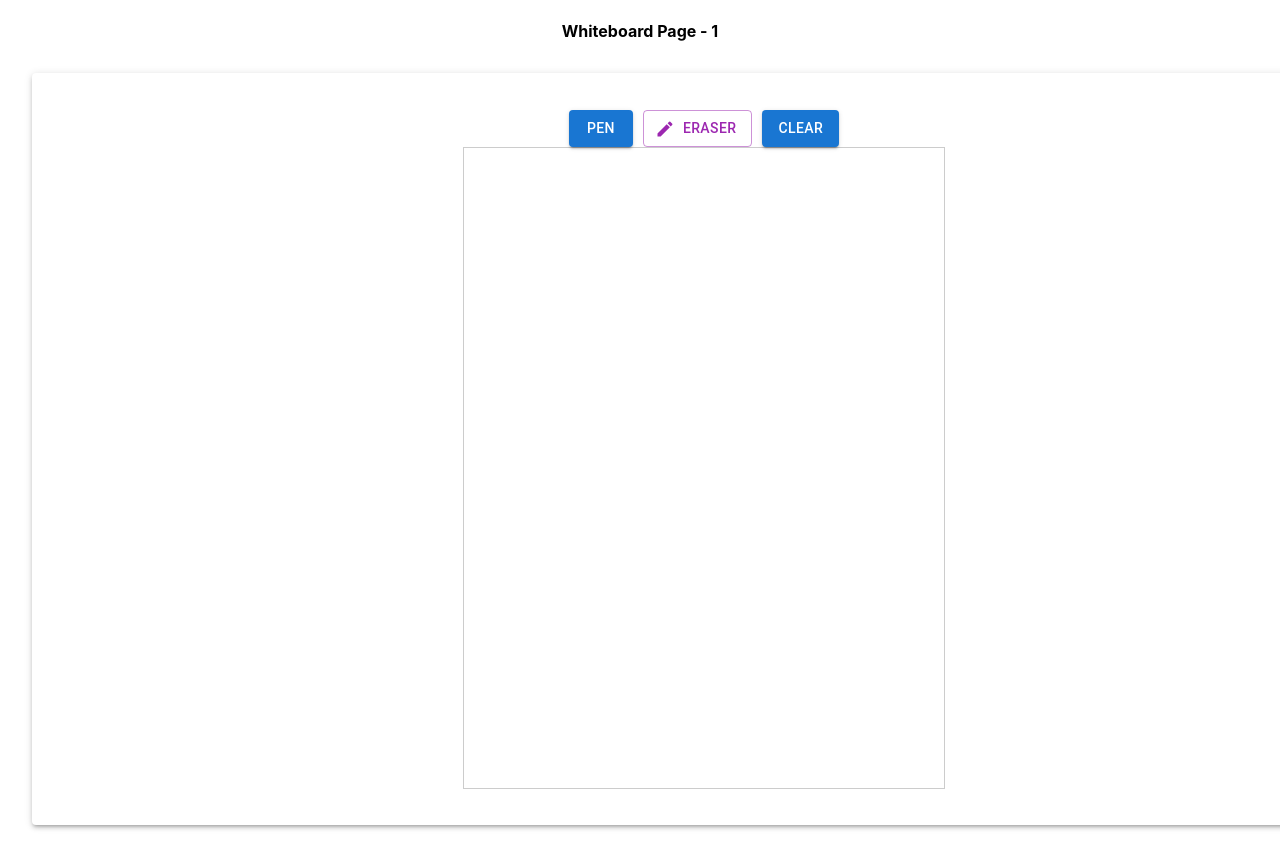
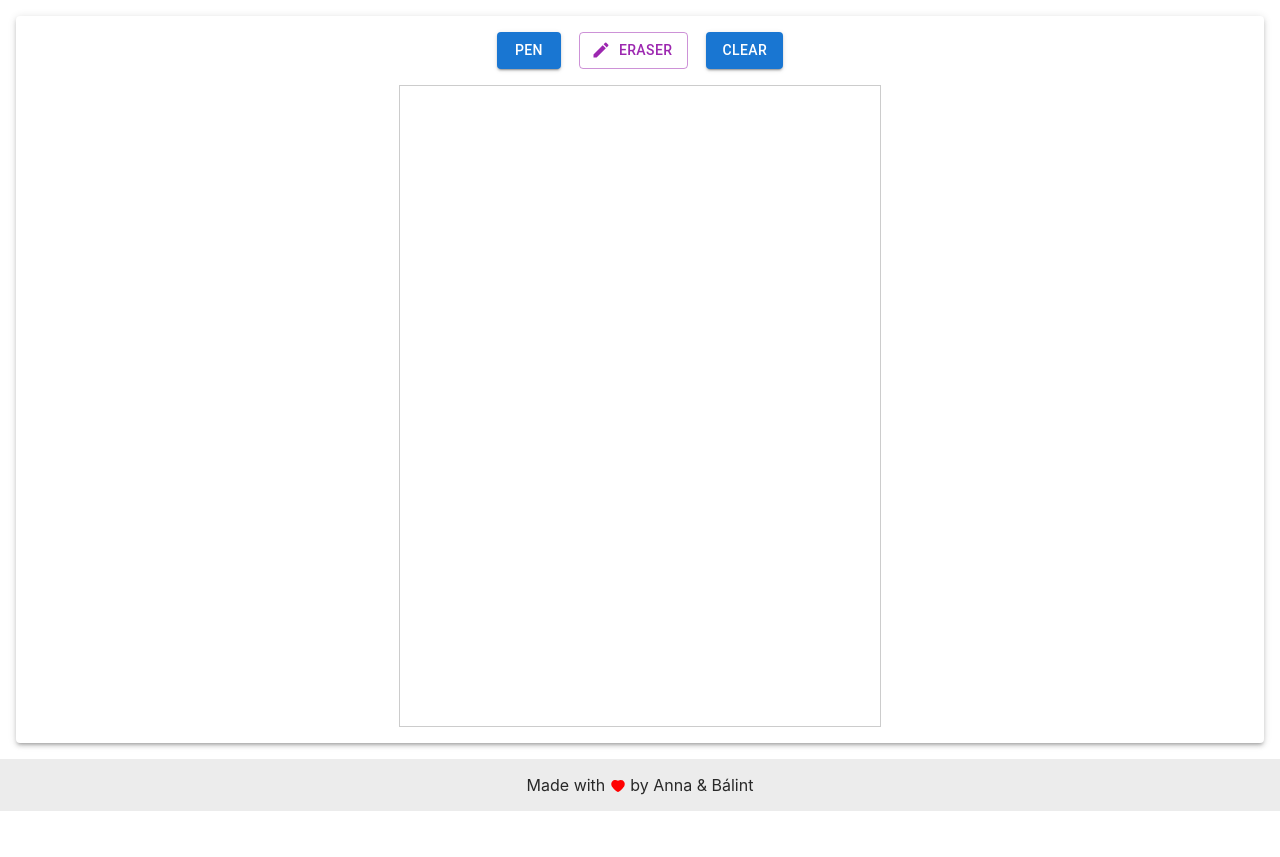
Before and after one commit to dh-anna/Fe-WhiteBoard, a React (Create React App) app in the folder fe-whiteboard/: page /whiteboard/1 in a window 1280 px wide. After the commit the page ends 811 px from the top, so only its background shows below. Built offline with nearby package versions, Linux system fonts and the light colour scheme.

Commit message:
Footer, global spacing

```diff
--- a/fe-whiteboard/package.json
+++ b/fe-whiteboard/package.json
@@ -18,6 +18,7 @@
     "prettier": "^3.1.0",
     "react": "^18.2.0",
     "react-dom": "^18.2.0",
+    "react-icons": "^4.12.0",
     "react-konva": "^18.2.10",
     "react-router-dom": "^6.19.0",
     "react-scripts": "5.0.1",
--- a/fe-whiteboard/src/App.tsx
+++ b/fe-whiteboard/src/App.tsx
@@ -5,23 +5,28 @@ import { HomePage } from "./pages/home";
 import { NotFoundPage } from "./pages/notFound";
 import { Box } from "@mui/material";
 import { WhiteboardPage } from "./pages/WhiteboardPage";
+import { Footer } from "./components/Footer";
 
 function App() {
   return (
-    <div className="App">
-      <Box>
+    <Box
+      sx={{
+        height: "100vh",
+        width: "100vw",
+        display: "flex",
+        flexDirection: "column",
+        justifyContent: "stretch",
+      }}
+    >
       <BrowserRouter>
         <Routes>
           <Route path="/" element={<HomePage />} />
-            <Route
-              path="whiteboard/:whiteboardId"
-              element={<WhiteboardPage />}
-            />
+          <Route path="whiteboard/:whiteboardId" element={<WhiteboardPage />} />
           <Route path="*" element={<NotFoundPage />} />
         </Routes>
       </BrowserRouter>
+      <Footer />
     </Box>
-    </div>
   );
 }
 
--- /dev/null
+++ b/fe-whiteboard/src/components/Footer.tsx
@@ -0,0 +1,23 @@
+import { Box } from "@mui/material";
+import React from "react";
+import { AiFillHeart } from "react-icons/ai";
+
+export const Footer = () => {
+  return (
+    <Box sx={footerStyle}>
+      Made with <AiFillHeart style={heartStyle} /> by Anna & Bálint
+    </Box>
+  );
+};
+
+const footerStyle = {
+  backgroundColor: "#ececec",
+  color: "#282828",
+  p: 2,
+  textAlign: "center",
+};
+
+const heartStyle = {
+  color: "red",
+  verticalAlign: "middle",
+};
--- /dev/null
+++ b/fe-whiteboard/src/components/toolSelector.tsx
@@ -0,0 +1,38 @@
+import { Button, Stack } from "@mui/material";
+import CreateIcon from "@mui/icons-material/Create";
+import React from "react";
+import { DrawingTool } from "./whiteboard";
+
+export const ToolSelector = (props: {
+  currentTool: DrawingTool;
+  onPenSelect: () => void;
+  onEraserSelect: () => void;
+  onClearPage: () => void;
+}) => (
+  <Stack direction="row" gap={1}>
+    <Button
+      variant={props.currentTool === "pen" ? "contained" : "outlined"}
+      color="primary"
+      onClick={props.onPenSelect}
+    >
+      Pen
+    </Button>
+    <Button
+      variant={props.currentTool === "eraser" ? "contained" : "outlined"}
+      color="secondary"
+      onClick={props.onEraserSelect}
+      style={{ marginLeft: "10px" }}
+      startIcon={<CreateIcon />}
+    >
+      Eraser
+    </Button>
+    <Button
+      variant="contained"
+      color="primary"
+      onClick={props.onClearPage}
+      style={{ marginLeft: "10px" }}
+    >
+      Clear
+    </Button>
+  </Stack>
+);
--- a/fe-whiteboard/src/components/whiteboard.tsx
+++ b/fe-whiteboard/src/components/whiteboard.tsx
@@ -1,11 +1,10 @@
-// Whiteboard.tsx
-import React, { useRef, useEffect, useState } from "react";
-import { Button, Paper } from "@mui/material";
-import CreateIcon from "@mui/icons-material/Create";
+import React, { useEffect, useRef, useState } from "react";
+import { Box, Paper, Stack } from "@mui/material";
+import { ToolSelector } from "./toolSelector";
 
 interface WhiteboardProps {}
 
-type DrawingTool = "pen" | "eraser";
+export type DrawingTool = "pen" | "eraser";
 
 export const Whiteboard: React.FC<WhiteboardProps> = (
   props: WhiteboardProps,
@@ -85,33 +84,14 @@ export const Whiteboard: React.FC<WhiteboardProps> = (
   };
 
   return (
-      <Paper elevation={3} sx={{ m: 4, p: 4, height: "80%", width: "100%" }}>
-        <div style={{ marginTop: "5px" }}>
-          <Button
-              variant={currentTool === "pen" ? "contained" : "outlined"}
-              color="primary"
-              onClick={() => switchTool("pen")}
-          >
-            Pen
-          </Button>
-          <Button
-              variant={currentTool === "eraser" ? "contained" : "outlined"}
-              color="secondary"
-              onClick={() => switchTool("eraser")}
-              style={{ marginLeft: "10px" }}
-              startIcon={<CreateIcon />}
-          >
-            Eraser
-          </Button>
-          <Button
-              variant="contained"
-              color="primary"
-              onClick={handleClear}
-              style={{ marginLeft: "10px" }}
-          >
-            Clear
-          </Button>
-        </div>
+    <Paper elevation={3} sx={{ flexGrow: 1, m: 2, p: 2 }}>
+      <Stack alignItems="center" gap={2}>
+        <ToolSelector
+          currentTool={currentTool}
+          onPenSelect={() => switchTool("pen")}
+          onEraserSelect={() => switchTool("eraser")}
+          onClearPage={handleClear}
+        />
         <canvas
           ref={canvasRef}
           onMouseDown={handleMouseDown}
@@ -119,7 +99,7 @@ export const Whiteboard: React.FC<WhiteboardProps> = (
           onMouseUp={handleMouseUp}
           style={{ border: "1px solid #ccc" }}
         />
-
+      </Stack>
     </Paper>
   );
 };
--- a/fe-whiteboard/src/pages/WhiteboardPage.tsx
+++ b/fe-whiteboard/src/pages/WhiteboardPage.tsx
@@ -4,18 +4,7 @@ import { Whiteboard } from "../components/whiteboard";
 import { useParams } from "react-router-dom";
 
 export const WhiteboardPage = () => {
-    const whiteboardId = useParams()["whiteboardId"];
+  const whiteboardId = useParams()["whiteboardId"];
 
-    // Apply styles to the body and html elements to make the entire page not scrollable
-    document.body.style.overflow = "hidden";
-    document.documentElement.style.overflow = "hidden";
-
-    return (
-        <Box>
-            <div>
-                <h4>Whiteboard Page - {whiteboardId}</h4>
-            </div>
-            <Whiteboard />
-        </Box>
-    );
+  return <Whiteboard />;
 };
```
Also changed, not shown: 1 other file (tests, documents, lock files or other folders). Lines whose indentation alone changed are shown as unchanged.
